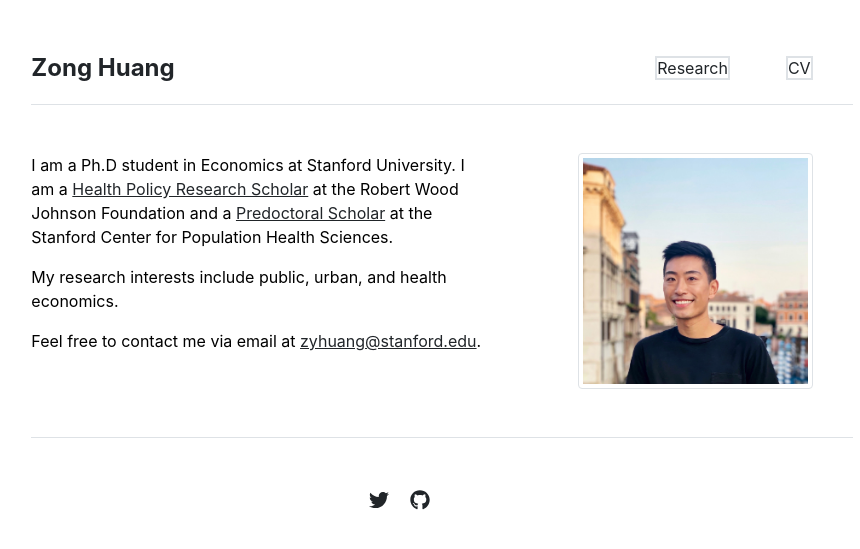
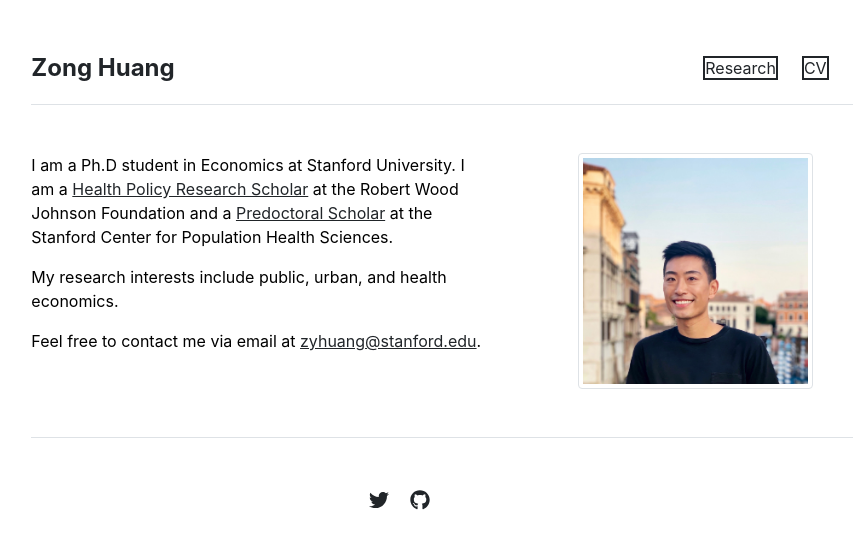
Before and after one commit to z-y-huang/z-y-huang.github.io, a Jekyll site: the page built from index.md, in a window 1280 px wide. Shown: the top 549 px of the page, without its empty margins (198-1058 px from the left). Built offline with Jekyll 4.4.1, drawn with Linux system fonts in a browser that asks for light colours.

Commit message:
Play with border

```diff
--- a/_includes/header.html
+++ b/_includes/header.html
@@ -10,7 +10,7 @@
   <nav class="d-inline-flex mt-2 mt-md-0 ms-md-auto">
     {% for item in site.data.settings.menu %}
       <a class="me-4 py-2 text-decoration-none" href="{{ site.github.url }}{{ item.url }}">
-        <span class="border border-2 m-3">{{ item.name }}</span>
+        <span class="border border-dark border-2">{{ item.name }}</span>
       </a>
     {% endfor %}
   </nav>
```
